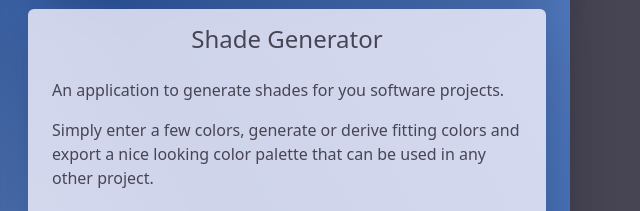
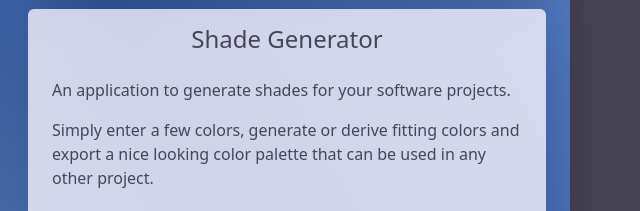
Before and after one commit to noxone/noxone.github.io, a plain HTML site: page index.html in a window 1280 px wide. Shown: the part 681-892 px from the top of the page, 628-1268 px from the left. Drawn offline with nearby package versions, Linux system fonts and the light colour scheme.

Commit message:
fix typo

```diff
--- a/index.html
+++ b/index.html
@@ -124,7 +124,7 @@
                         </div>
                         <div class="card-body">
                             <p class="card-text">
-                                An application to generate shades for you software projects.</p>
+                                An application to generate shades for your software projects.</p>
                             <p class="card-text">
                                 Simply enter a few colors, generate or derive fitting colors and export a nice looking color palette that can be used in any other project.</p>
                         </div>
```
